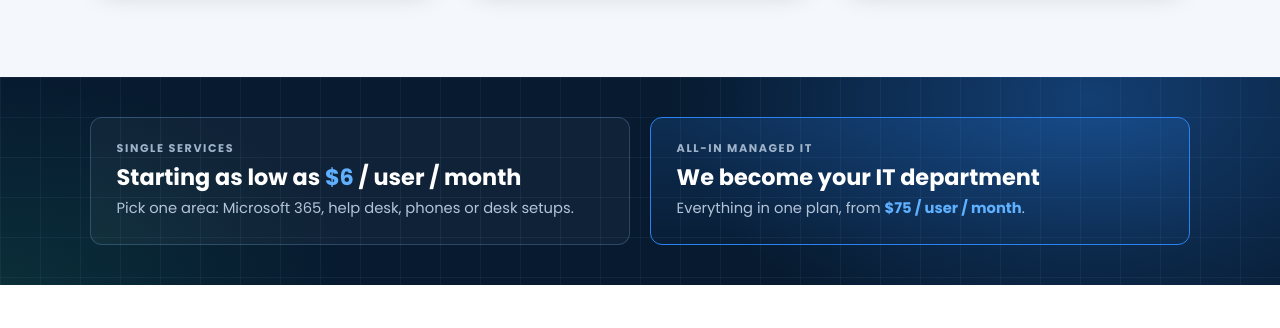
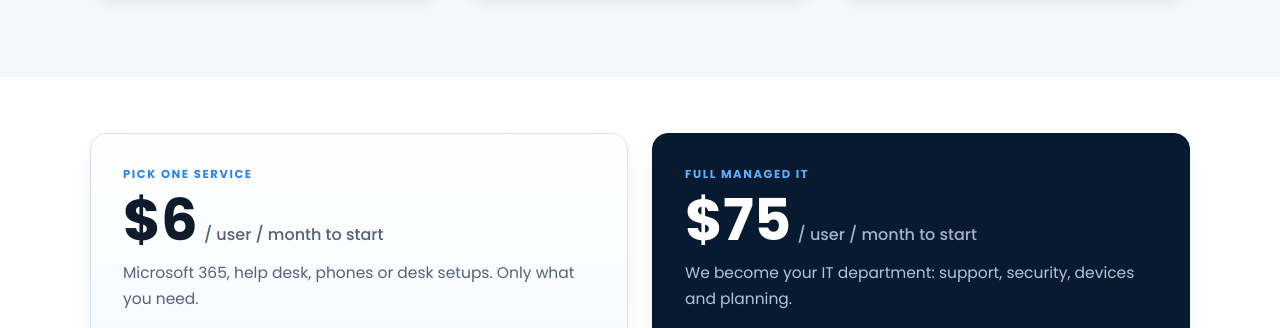
Before and after one commit to noaha3615-web/aexion-website, a plain HTML site: page index.html in a window 1280 px wide. Shown: the part 4073-4401 px from the top of the page. Drawn offline with Linux system fonts and the light colour scheme.

Commit message:
Bold price cards in place of the slim band
Co-Authored-By: Claude Opus 5.5 <noreply@anthropic.com>
Claude-Session: https://claude.ai/code/session_01QULfCGLGs6iVib3zG5qSeA

```diff
--- a/index.html
+++ b/index.html
@@ -11,7 +11,7 @@
 <link rel="preconnect" href="https://fonts.googleapis.com">
 <link rel="preconnect" href="https://fonts.gstatic.com" crossorigin>
 <link rel="stylesheet" href="https://fonts.googleapis.com/css2?family=Poppins:wght@400;500;600;700&family=JetBrains+Mono:wght@500&display=swap">
-<link rel="stylesheet" href="/styles.css?v=202611230147">
+<link rel="stylesheet" href="/styles.css?v=202611230159">
 </head>
 <body>
 <header class="site-nav"><div class="wrap">
@@ -107,18 +107,10 @@
   </div>
 </section>
 
-<section class="ways-band on-dark">
-  <div class="wrap ways-slim">
-    <a class="way-slim" href="/services/#monthly">
-      <span class="k">Single services</span>
-      <strong>Starting as low as <em>$6</em> / user / month</strong>
-      <span class="sub">Pick one area: Microsoft 365, help desk, phones or desk setups.</span>
-    </a>
-    <a class="way-slim hot" href="/services/#bundles">
-      <span class="k">All-in managed IT</span>
-      <strong>We become your IT department</strong>
-      <span class="sub">Everything in one plan, from <b>$75 / user / month</b>.</span>
-    </a>
+<section class="price-band">
+  <div class="wrap pcards">
+    <div class="pc"><span class="k">Pick one service</span><div class="big">$6<small>/ user / month to start</small></div><p>Microsoft 365, help desk, phones or desk setups. Only what you need.</p><a class="btn outline" href="/services/#monthly">See services</a></div>
+    <div class="pc hot"><span class="k">Full managed IT</span><div class="big">$75<small>/ user / month to start</small></div><p>We become your IT department: support, security, devices and planning.</p><a class="btn" href="/services/#bundles">See plans</a></div>
   </div>
 </section>
 
--- a/styles.css
+++ b/styles.css
@@ -339,3 +339,19 @@ h1,h2,h3{font-weight:700;letter-spacing:-.015em}
 .way-slim .sub{color:#b4c4d8;font-size:.92rem}
 .way-slim .sub b{color:var(--blue-2)}
 @media (max-width:700px){.ways-slim{grid-template-columns:1fr}}
+
+/* ===== v8: bold price cards ===== */
+.price-band{padding-block:3.5rem;background:var(--surface)}
+.pcards{display:grid;grid-template-columns:1fr 1fr;gap:1.5rem}
+.pc{border:1px solid var(--line);border-radius:16px;padding:2rem;display:grid;gap:.6rem;align-content:start;background:linear-gradient(180deg,#fff,#f4f8ff);box-shadow:var(--shadow)}
+.pc.hot{background:var(--navy);border-color:var(--navy);color:#e8eef5}
+.pc .k{font:700 .72rem var(--f-body);letter-spacing:.14em;text-transform:uppercase;color:var(--blue)}
+.pc.hot .k{color:var(--blue-2)}
+.pc .big{font:700 clamp(2.8rem,6vw,3.6rem)/1 var(--f-display);color:var(--ink);display:flex;flex-wrap:wrap;align-items:baseline;gap:.2rem .4rem}
+.pc.hot .big{color:#fff}
+.pc .big small{font:500 1rem var(--f-body);color:var(--muted)}
+.pc.hot .big small{color:#9fb3cb}
+.pc p{color:var(--muted)}
+.pc.hot p{color:#b4c4d8}
+.pc .btn{justify-self:start;margin-top:.6rem}
+@media (max-width:700px){.pcards{grid-template-columns:1fr}}
```
Also changed, not shown: services/index.html (+1 -1 lines).
